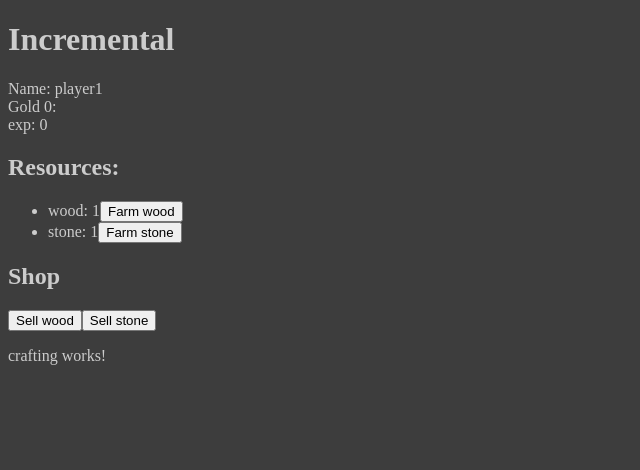
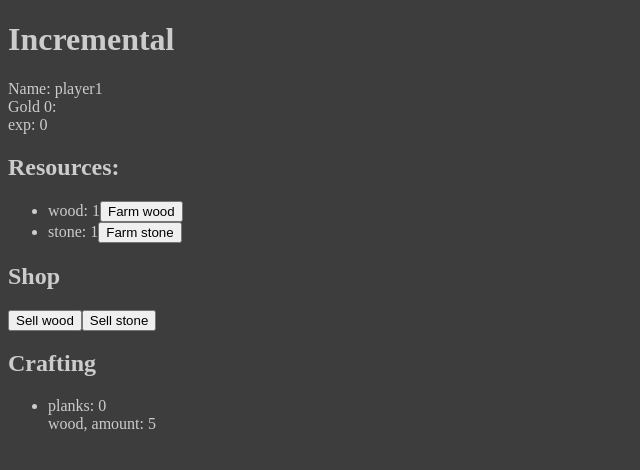
Before and after one commit to menzaaa/incremental, an Angular app: page / in a window 1280 px wide. Shown: the top 470 px of the page, without its empty margins (0-640 px from the left). Built offline with nearby package versions, Linux system fonts and the light colour scheme.

Commit message:
Added crafting(not finished)

```diff
--- a/src/app/app.module.ts
+++ b/src/app/app.module.ts
@@ -15,6 +15,7 @@ import { CraftingComponent } from './crafting/crafting.component';
 //Services
 import { ResourceService } from './resource.service';
 import { PlayerService } from './player.service';
+import { MaterialService } from './material.service';
 
 
 @NgModule({
@@ -31,7 +32,8 @@ import { PlayerService } from './player.service';
   ],
   providers: [
 	ResourceService,
-	PlayerService
+	PlayerService,
+  MaterialService
   ],
   bootstrap: [AppComponent]
 })
--- a/src/app/crafting/crafting.component.html
+++ b/src/app/crafting/crafting.component.html
@@ -1,3 +1,9 @@
-<p>
-  crafting works!
-</p>
+<h2>Crafting</h2>
+<ul>
+	<li *ngFor="let material of materials">
+		<span>{{ material.name }}</span>: <span>{{ material.amount }}</span>
+		<div *ngFor="let requirement of material.requirements">
+			{{ requirement.name }}, amount: {{ requirement.amount }}
+		</div>
+	</li>
+</ul>
--- a/src/app/crafting/crafting.component.ts
+++ b/src/app/crafting/crafting.component.ts
@@ -3,6 +3,8 @@ import { Resource } from '../resource';
 import { ResourceService } from '../resource.service';
 import { Player } from '../player';
 import { PlayerService } from '../player.service';
+import { Material } from '../material';
+import { MaterialService } from '../material.service';
 
 @Component({
 	selector: 'app-crafting',
@@ -13,12 +15,17 @@ export class CraftingComponent implements OnInit {
 
 	resources: Resource[];
 	player;
+	materials: Material[];
 
-	constructor(private resourceService: ResourceService, private playerService: PlayerService) { }
+	constructor(
+		private resourceService: ResourceService,
+		private playerService: PlayerService,
+		private materialService: MaterialService
+	) { }
 
 	ngOnInit() {
 		this.resources = this.resourceService.getResources();
 		this.player = this.playerService.getPlayer();
+		this.materials = this.materialService.getMaterials();
 	}
-
 }
--- /dev/null
+++ b/src/app/material.service.ts
@@ -0,0 +1,19 @@
+import { Injectable } from '@angular/core';
+import { MATERIALS } from './mock-material';
+import { Material } from './material';
+import { Resource } from './resource';
+
+@Injectable()
+export class MaterialService {
+
+	materials: Material[];
+
+	constructor() {
+		this.materials = MATERIALS;
+	}
+
+	getMaterials(){
+		return this.materials;
+	}
+
+}
--- /dev/null
+++ b/src/app/material.ts
@@ -0,0 +1,9 @@
+import { Resource } from './resource';
+
+export class Material {
+	name: string;
+	exp: number;
+	requirements: Resource[];
+	value: number;
+	amount: number;
+}
--- /dev/null
+++ b/src/app/mock-material.ts
@@ -0,0 +1,14 @@
+import { Material } from './material';
+import { Resource } from './resource';
+
+export const MATERIALS: Material[] = [
+	{
+		name: 'planks',
+		exp: 1,
+		requirements: [
+			{ id: 1, name: 'wood', amount: 5, value: 0 }
+		],
+		value: 6,
+		amount: 0
+	}
+]
```
Also changed, not shown: 1 other file (tests, documents, lock files or other folders).
